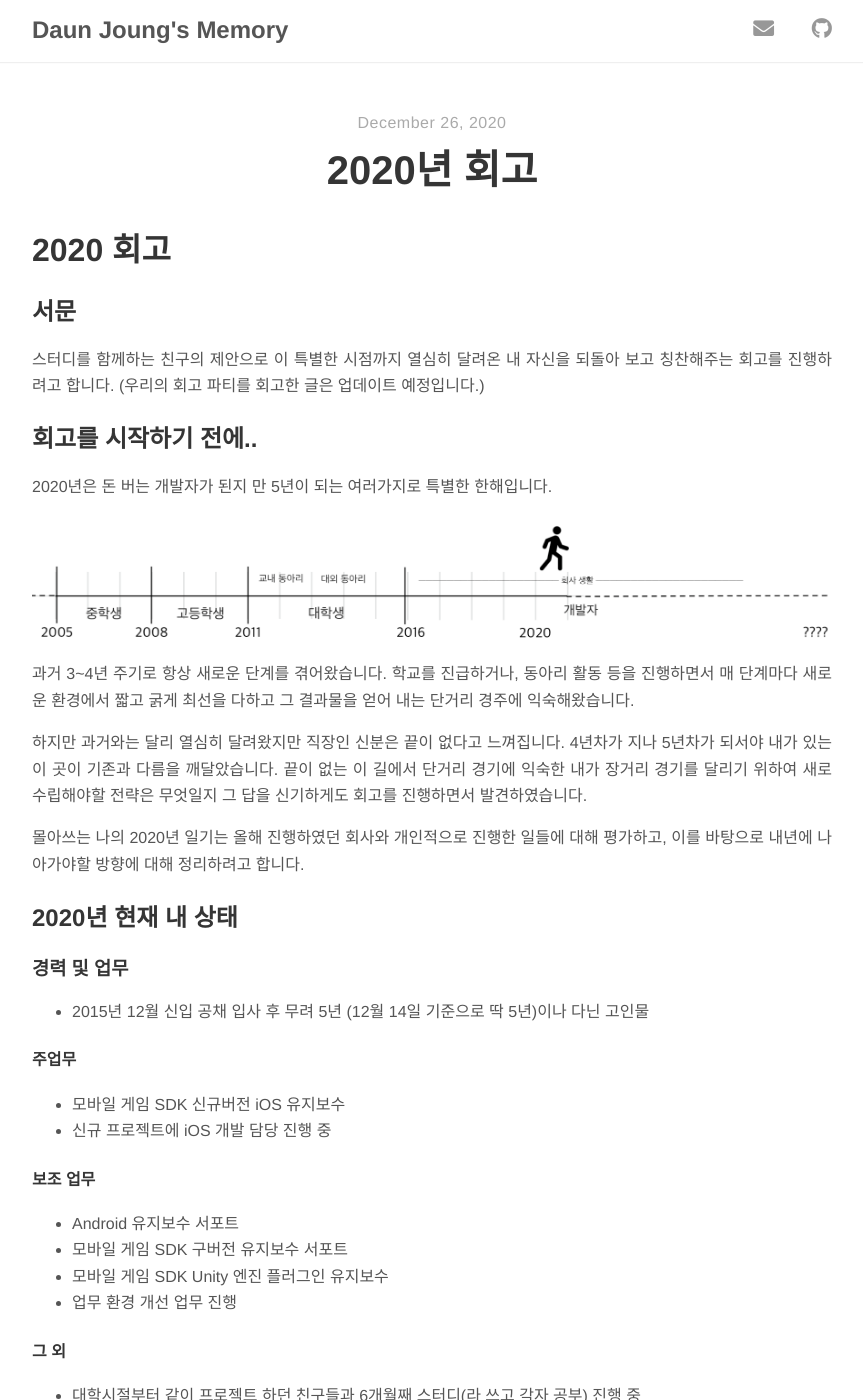
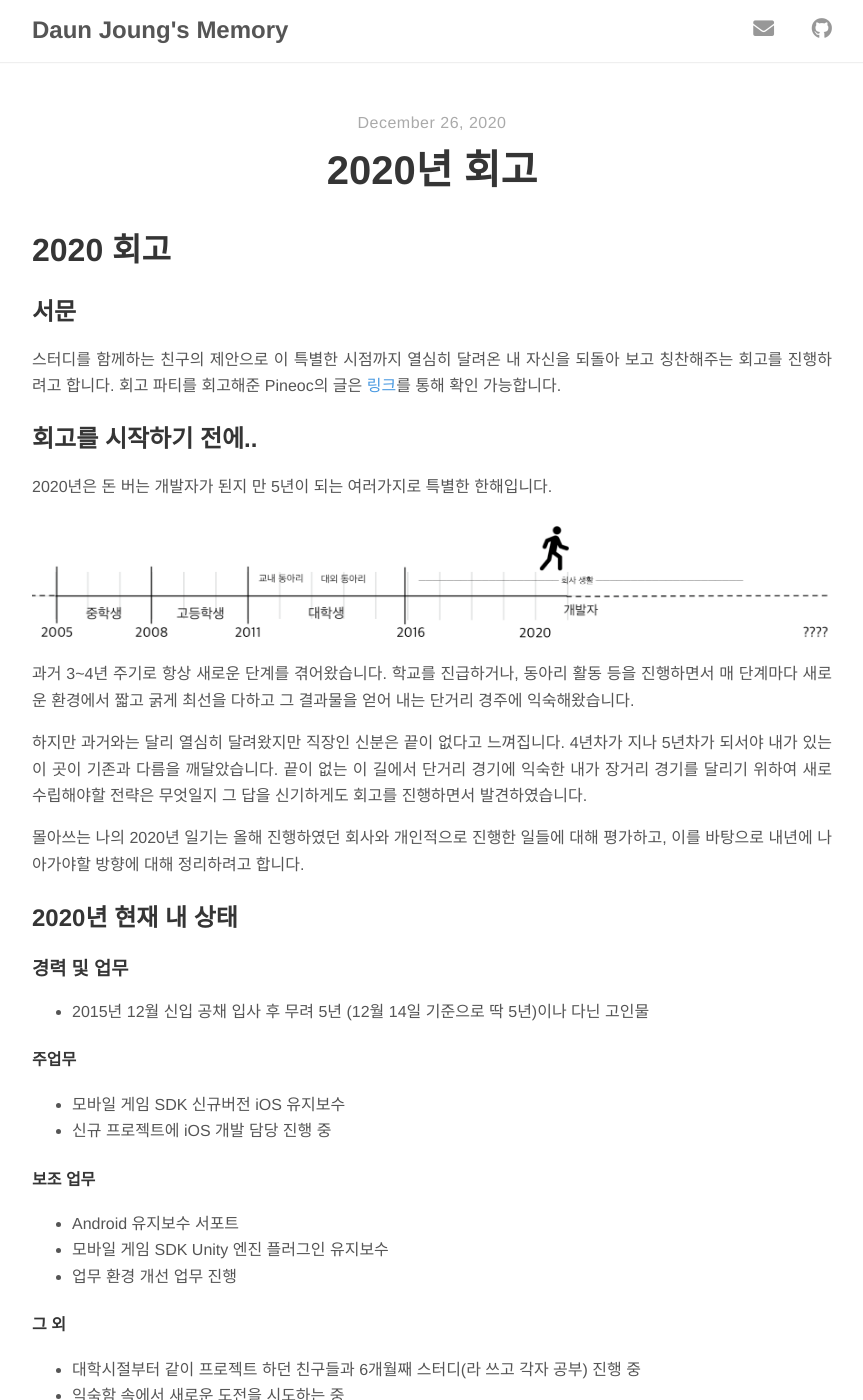
Before and after one commit to ICoi/ICoi.github.io, a Jekyll site: the page built from _posts/2020-12-26-Review2020.md, in a window 1280 px wide and 1400 px high. Shown: the whole window, without its empty margins (208-1071 px from the left). Built offline with Jekyll 4.4.1, drawn with Linux system fonts in a browser that asks for light colours; nearby versions of some CDN libraries.

Commit message:
Update 2020-12-26-Review2020.md

```diff
--- a/_posts/2020-12-26-Review2020.md
+++ b/_posts/2020-12-26-Review2020.md
@@ -8,7 +8,7 @@ tags: ["Review","2020"]
 # 2020 회고
 
 ## 서문
-스터디를 함께하는 친구의 제안으로 이 특별한 시점까지 열심히 달려온 내 자신을 되돌아 보고 칭찬해주는 회고를 진행하려고 합니다. (우리의 회고 파티를 회고한 글은 업데이트 예정입니다.)
+스터디를 함께하는 친구의 제안으로 이 특별한 시점까지 열심히 달려온 내 자신을 되돌아 보고 칭찬해주는 회고를 진행하려고 합니다. 회고 파티를 회고해준 Pineoc의 글은 [링크](https://pineoc.github.io/blog/2020/12/26/2020-Retrospective-with-friends/?fbclid=IwAR1Nf0JsVyZN_M00DTa4NdzneoASpLeSPGbE38YVdL4rjlKGAB7lTjrn3zQ)를 통해 확인 가능합니다.
 
 
 ## 회고를 시작하기 전에..
@@ -36,7 +36,6 @@ tags: ["Review","2020"]
 
 #### 보조 업무
 * Android 유지보수 서포트
-* 모바일 게임 SDK 구버전 유지보수 서포트
 * 모바일 게임 SDK Unity 엔진 플러그인 유지보수
 * 업무 환경 개선 업무 진행
 
```
